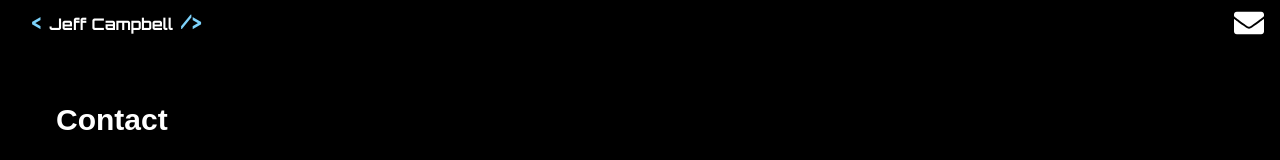
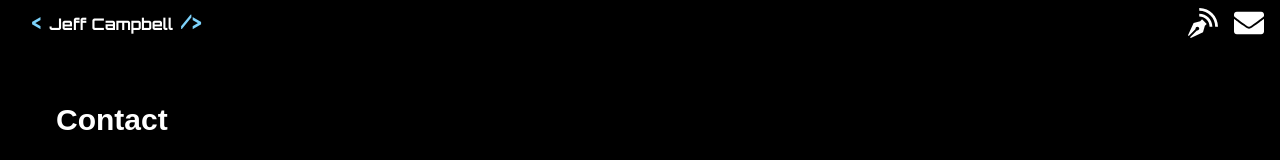
Before and after one commit to Cam06002/jeffcodes, a Next.js app: page /contact in a window 1280 px wide. Shown: the top 160 px of the page. Built offline with nearby package versions, Linux system fonts and the light colour scheme.

Commit message:
testing to see if prod pulls newest blog data

```diff
--- a/src/app/components/header.tsx
+++ b/src/app/components/header.tsx
@@ -1,6 +1,6 @@
 import Link from "next/link";
 import { FaEnvelope } from "react-icons/fa";
-// import { ImBlog } from "react-icons/im";
+import { ImBlog } from "react-icons/im";
 
 export default function Header() {
   const openBracket = "<";
@@ -23,10 +23,10 @@ export default function Header() {
         >{titleHead}</Link>
       </div>
       <div className="flex">
-        {/* <Link
+        <Link
           className="pl-4 text-3xl font-bold"
           href={"/blog"}
-        ><ImBlog /></Link> */}
+        ><ImBlog /></Link>
         <Link
           className="pl-4 text-3xl font-bold"
           href={"./contact"}
```
